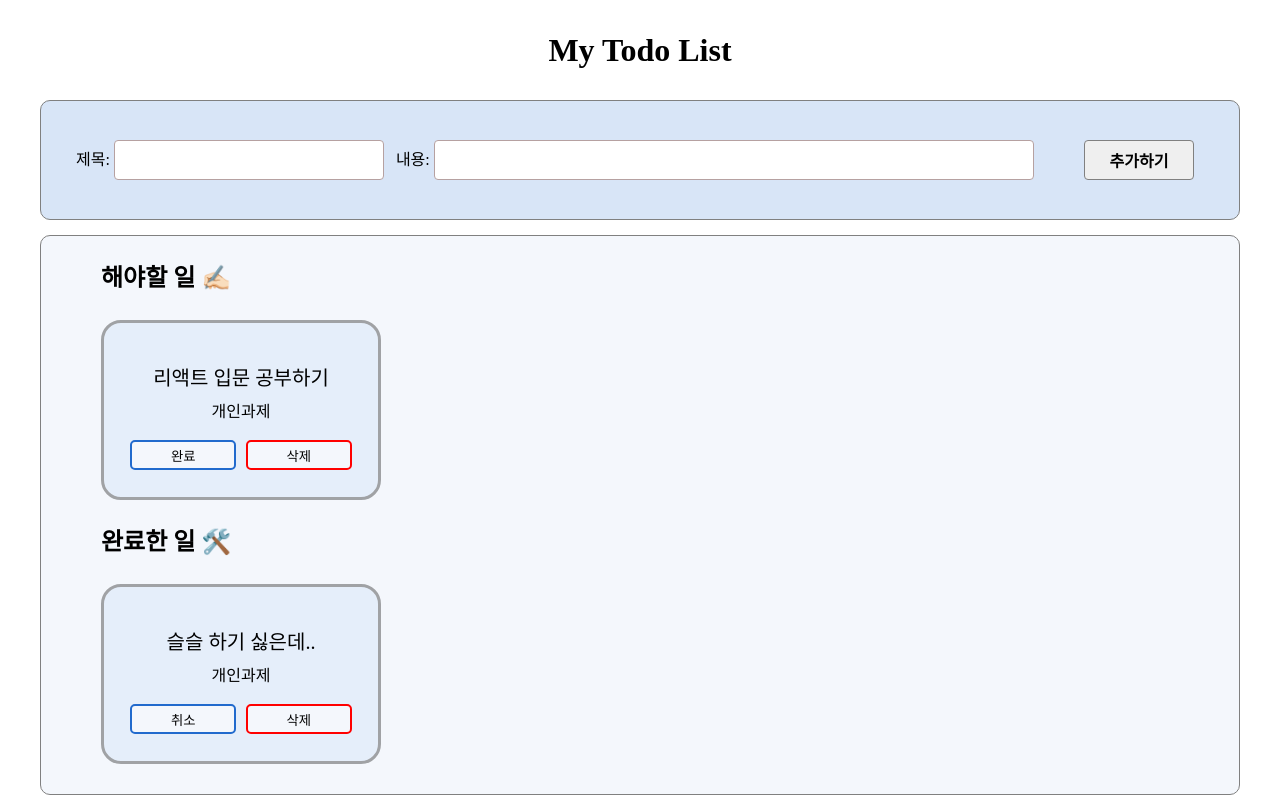
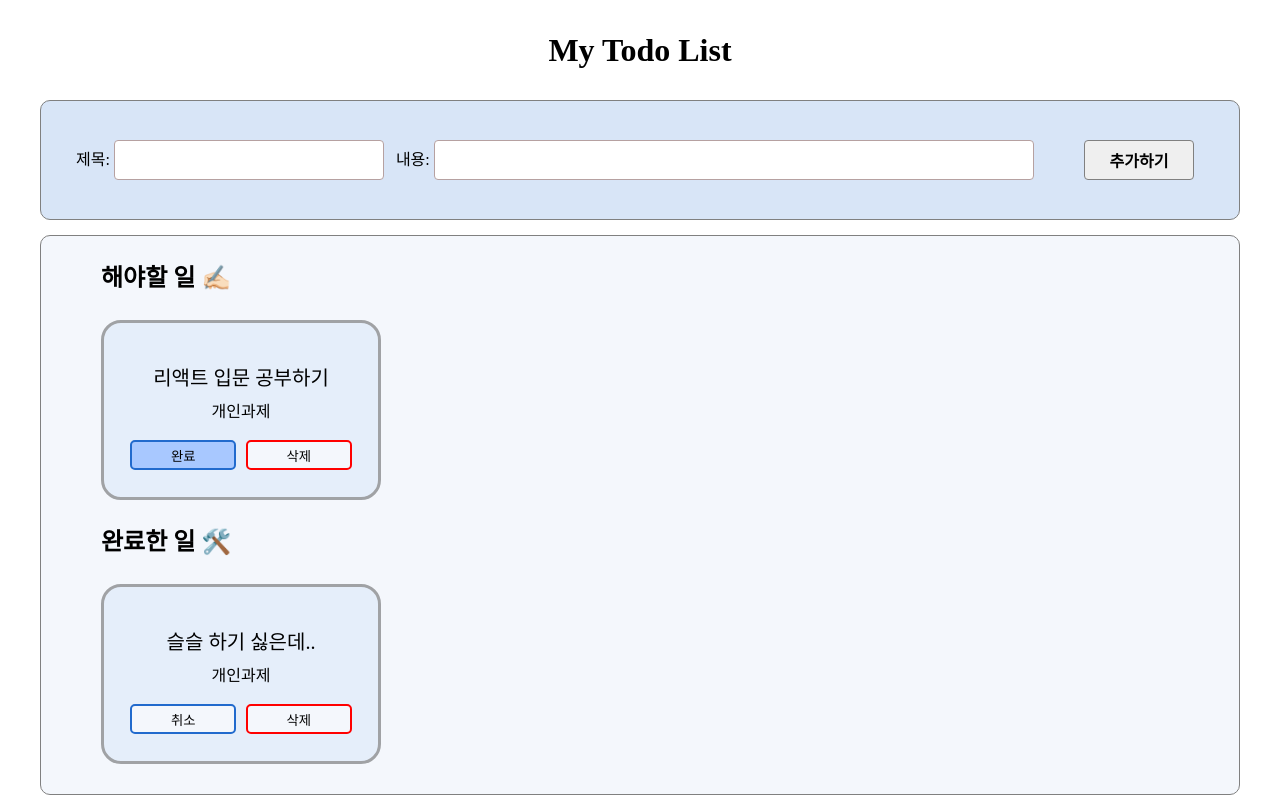
Before and after one commit to hi-react/todo-list, a React (Create React App) app: page / in a window 1280 px wide. In both pictures the pointer is over the button "완료". Built offline with nearby package versions, Linux system fonts and the light colour scheme.

Commit message:
style. 클릭 버튼: hover

```diff
--- a/src/style/App.css
+++ b/src/style/App.css
@@ -147,6 +147,10 @@
   cursor: pointer;
 }
 
+.button:hover {
+  background-color: #a8c8ff;
+}
+
 .complete-button {
   border: 2px solid #216acd;
 }
```
